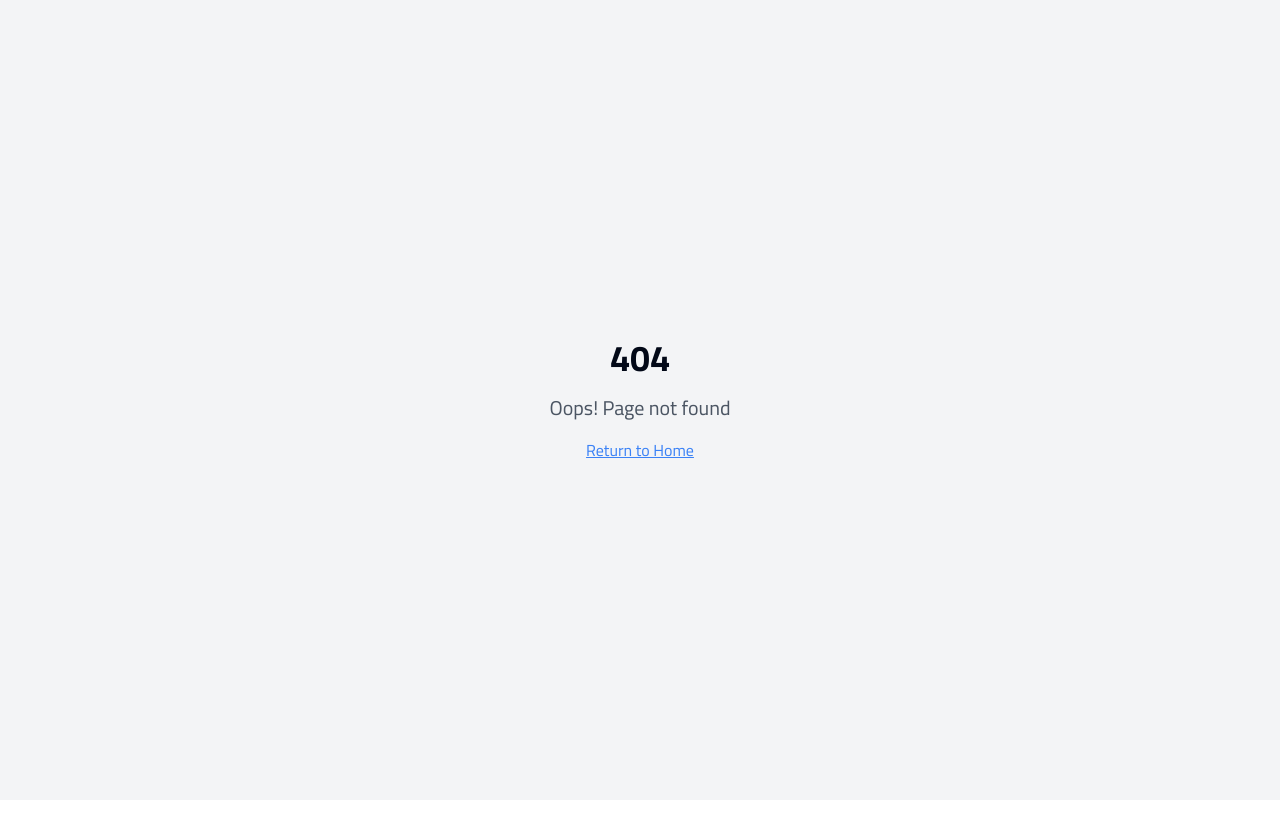
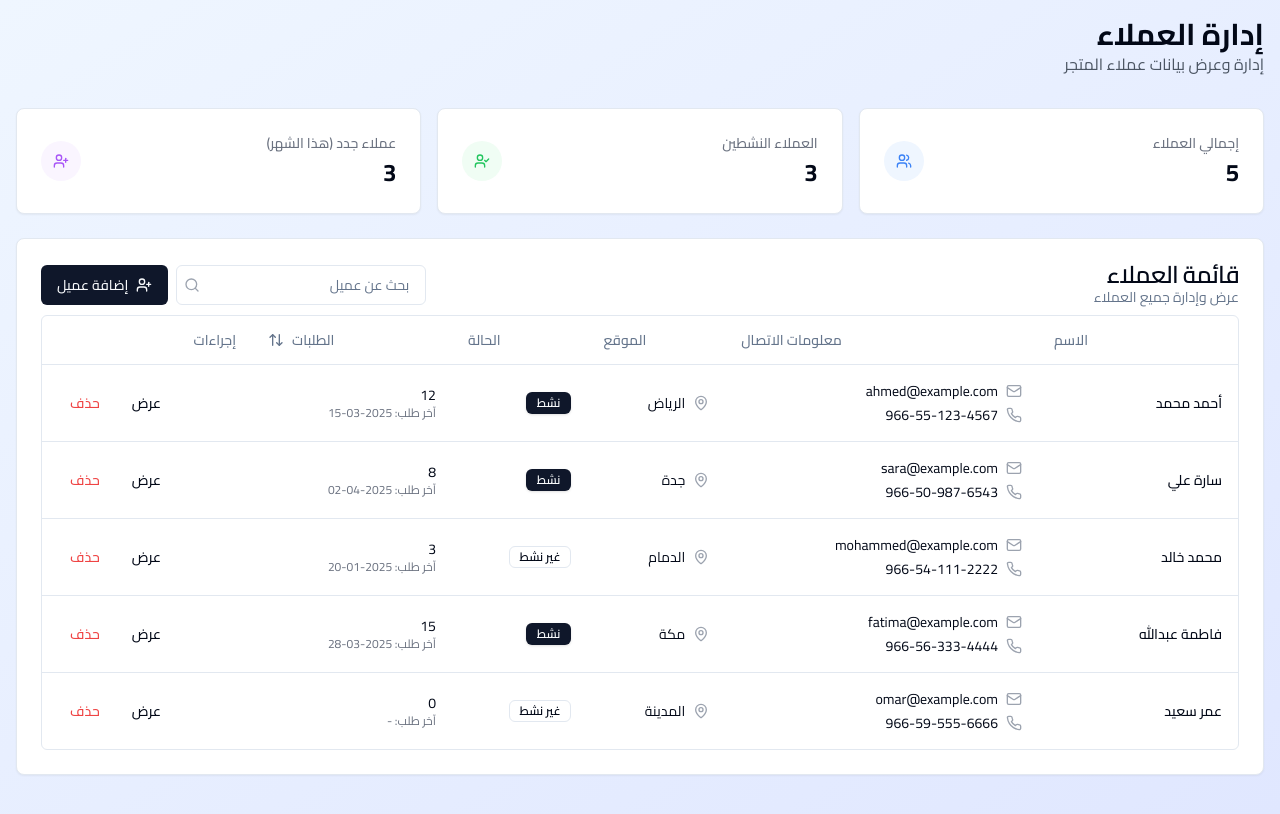
Before and after one commit to de6g/stooremate, a React (Vite) app: page /customers in a window 1280 px wide. Before the commit this address had no page. Built offline with nearby package versions, Linux system fonts and the light colour scheme.

Commit message:
Fix: Implement dashboard for customer page
Refactor customer page to include a dashboard view.

```diff
--- a/src/App.tsx
+++ b/src/App.tsx
@@ -11,6 +11,7 @@ import Signup from "./pages/Signup";
 import Dashboard from "./pages/Dashboard";
 import Calculator from "./pages/Calculator";
 import Products from "./pages/Products";
+import Customers from "./pages/Customers";
 
 const queryClient = new QueryClient();
 
@@ -27,6 +28,7 @@ const App = () => (
           <Route path="/dashboard" element={<Dashboard />} />
           <Route path="/calculator" element={<Calculator />} />
           <Route path="/products" element={<Products />} />
+          <Route path="/customers" element={<Customers />} />
           {/* ADD ALL CUSTOM ROUTES ABOVE THE CATCH-ALL "*" ROUTE */}
           <Route path="*" element={<NotFound />} />
         </Routes>
--- /dev/null
+++ b/src/pages/Customers.tsx
@@ -0,0 +1,265 @@
+
+import React, { useState } from "react";
+import { Link } from "react-router-dom";
+import {
+  Table,
+  TableBody,
+  TableCell,
+  TableHead,
+  TableHeader,
+  TableRow
+} from "@/components/ui/table";
+import {
+  Card,
+  CardContent,
+  CardDescription,
+  CardHeader,
+  CardTitle
+} from "@/components/ui/card";
+import { Badge } from "@/components/ui/badge";
+import { Button } from "@/components/ui/button";
+import {
+  Search,
+  UserPlus,
+  Mail,
+  Phone,
+  MapPin,
+  ArrowUpDown,
+  Users,
+  UserCheck
+} from "lucide-react";
+import { Input } from "@/components/ui/input";
+import { useToast } from "@/hooks/use-toast";
+
+// Sample customer data
+const initialCustomers = [
+  {
+    id: 1,
+    name: "أحمد محمد",
+    email: "ahmed@example.com",
+    phone: "966-55-123-4567",
+    location: "الرياض",
+    status: "نشط",
+    orders: 12,
+    lastPurchase: "2025-03-15",
+  },
+  {
+    id: 2,
+    name: "سارة علي",
+    email: "sara@example.com",
+    phone: "966-50-987-6543",
+    location: "جدة",
+    status: "نشط",
+    orders: 8,
+    lastPurchase: "2025-04-02",
+  },
+  {
+    id: 3,
+    name: "محمد خالد",
+    email: "mohammed@example.com",
+    phone: "966-54-111-2222",
+    location: "الدمام",
+    status: "غير نشط",
+    orders: 3,
+    lastPurchase: "2025-01-20",
+  },
+  {
+    id: 4,
+    name: "فاطمة عبدالله",
+    email: "fatima@example.com",
+    phone: "966-56-333-4444",
+    location: "مكة",
+    status: "نشط",
+    orders: 15,
+    lastPurchase: "2025-03-28",
+  },
+  {
+    id: 5,
+    name: "عمر سعيد",
+    email: "omar@example.com",
+    phone: "966-59-555-6666",
+    location: "المدينة",
+    status: "غير نشط",
+    orders: 0,
+    lastPurchase: "-",
+  },
+];
+
+const Customers = () => {
+  const [customers, setCustomers] = useState(initialCustomers);
+  const [searchTerm, setSearchTerm] = useState("");
+  const { toast } = useToast();
+
+  // Filter customers based on search term
+  const filteredCustomers = customers.filter(customer =>
+    customer.name.toLowerCase().includes(searchTerm.toLowerCase()) ||
+    customer.email.toLowerCase().includes(searchTerm.toLowerCase()) ||
+    customer.location.toLowerCase().includes(searchTerm.toLowerCase())
+  );
+
+  // Stats cards data
+  const stats = [
+    {
+      title: "إجمالي العملاء",
+      value: customers.length,
+      icon: <Users className="h-4 w-4 text-blue-500" />,
+      color: "bg-blue-50"
+    },
+    {
+      title: "العملاء النشطين",
+      value: customers.filter(c => c.status === "نشط").length,
+      icon: <UserCheck className="h-4 w-4 text-green-500" />,
+      color: "bg-green-50"
+    },
+    {
+      title: "عملاء جدد (هذا الشهر)",
+      value: 3,
+      icon: <UserPlus className="h-4 w-4 text-purple-500" />,
+      color: "bg-purple-50"
+    },
+  ];
+
+  // Handle deleting a customer
+  const handleDeleteCustomer = (id: number) => {
+    setCustomers(customers.filter(customer => customer.id !== id));
+    toast({
+      title: "تم حذف العميل",
+      description: "تم حذف العميل بنجاح",
+    });
+  };
+
+  return (
+    <div className="min-h-screen bg-gradient-to-br from-blue-50 to-indigo-100 p-4">
+      <div className="max-w-7xl mx-auto">
+        <header className="mb-8">
+          <h1 className="text-3xl font-bold text-right">إدارة العملاء</h1>
+          <p className="text-gray-600 text-right">إدارة وعرض بيانات عملاء المتجر</p>
+        </header>
+
+        <div className="grid grid-cols-1 md:grid-cols-3 gap-4 mb-6">
+          {stats.map((stat, index) => (
+            <Card key={index}>
+              <CardContent className="flex items-center justify-between p-6">
+                <div className="space-y-1">
+                  <p className="text-sm font-medium text-gray-500">{stat.title}</p>
+                  <p className="text-2xl font-bold">{stat.value}</p>
+                </div>
+                <div className={`${stat.color} p-3 rounded-full`}>{stat.icon}</div>
+              </CardContent>
+            </Card>
+          ))}
+        </div>
+
+        <Card className="mb-6">
+          <CardHeader className="pb-2">
+            <div className="flex flex-col sm:flex-row justify-between items-start sm:items-center gap-4">
+              <div>
+                <CardTitle>قائمة العملاء</CardTitle>
+                <CardDescription>عرض وإدارة جميع العملاء</CardDescription>
+              </div>
+              <div className="flex flex-col sm:flex-row gap-2 w-full sm:w-auto">
+                <div className="relative">
+                  <Search className="absolute left-2 top-1/2 transform -translate-y-1/2 h-4 w-4 text-gray-400" />
+                  <Input
+                    placeholder="بحث عن عميل"
+                    className="pl-8 pr-4 w-full sm:w-[250px]"
+                    value={searchTerm}
+                    onChange={(e) => setSearchTerm(e.target.value)}
+                  />
+                </div>
+                <Button className="flex items-center gap-2">
+                  <UserPlus className="h-4 w-4" />
+                  <span>إضافة عميل</span>
+                </Button>
+              </div>
+            </div>
+          </CardHeader>
+          <CardContent>
+            <div className="rounded-md border overflow-hidden">
+              <Table>
+                <TableHeader>
+                  <TableRow>
+                    <TableHead className="w-[200px]">الاسم</TableHead>
+                    <TableHead>معلومات الاتصال</TableHead>
+                    <TableHead>الموقع</TableHead>
+                    <TableHead>الحالة</TableHead>
+                    <TableHead className="text-right">
+                      <div className="flex items-center justify-end">
+                        <span>الطلبات</span>
+                        <ArrowUpDown className="mr-2 h-4 w-4" />
+                      </div>
+                    </TableHead>
+                    <TableHead className="text-right">إجراءات</TableHead>
+                  </TableRow>
+                </TableHeader>
+                <TableBody>
+                  {filteredCustomers.length === 0 ? (
+                    <TableRow>
+                      <TableCell colSpan={6} className="text-center py-8 text-gray-500">
+                        لم يتم العثور على عملاء
+                      </TableCell>
+                    </TableRow>
+                  ) : (
+                    filteredCustomers.map((customer) => (
+                      <TableRow key={customer.id}>
+                        <TableCell className="font-medium">{customer.name}</TableCell>
+                        <TableCell>
+                          <div className="flex flex-col gap-1">
+                            <div className="flex items-center gap-2">
+                              <Mail className="h-4 w-4 text-gray-400" />
+                              <span>{customer.email}</span>
+                            </div>
+                            <div className="flex items-center gap-2">
+                              <Phone className="h-4 w-4 text-gray-400" />
+                              <span>{customer.phone}</span>
+                            </div>
+                          </div>
+                        </TableCell>
+                        <TableCell>
+                          <div className="flex items-center gap-2">
+                            <MapPin className="h-4 w-4 text-gray-400" />
+                            <span>{customer.location}</span>
+                          </div>
+                        </TableCell>
+                        <TableCell>
+                          <Badge variant={customer.status === "نشط" ? "default" : "outline"}>
+                            {customer.status}
+                          </Badge>
+                        </TableCell>
+                        <TableCell className="text-right">
+                          <div className="text-right">
+                            <div>{customer.orders}</div>
+                            <div className="text-xs text-gray-500">
+                              آخر طلب: {customer.lastPurchase}
+                            </div>
+                          </div>
+                        </TableCell>
+                        <TableCell>
+                          <div className="flex justify-end gap-2">
+                            <Button variant="ghost" size="sm">
+                              عرض
+                            </Button>
+                            <Button
+                              variant="ghost"
+                              size="sm"
+                              className="text-red-500 hover:text-red-700"
+                              onClick={() => handleDeleteCustomer(customer.id)}
+                            >
+                              حذف
+                            </Button>
+                          </div>
+                        </TableCell>
+                      </TableRow>
+                    ))
+                  )}
+                </TableBody>
+              </Table>
+            </div>
+          </CardContent>
+        </Card>
+      </div>
+    </div>
+  );
+};
+
+export default Customers;
```
